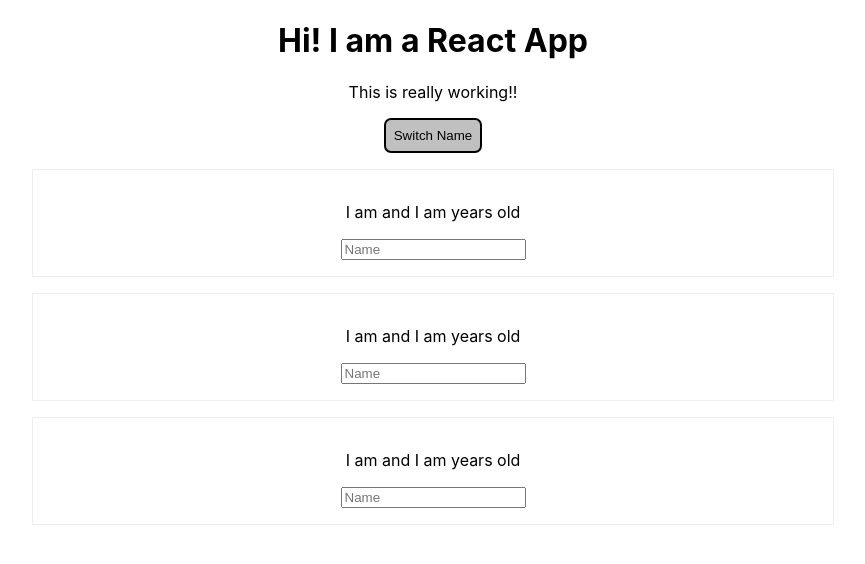
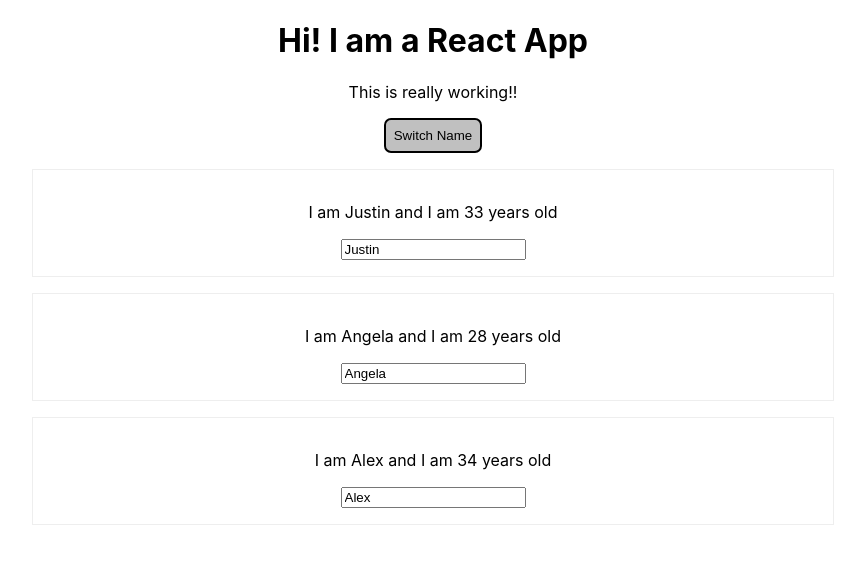
Before and after one commit to justgarcia5/react, a React (Create React App) app: page / in a window 1280 px wide. Both pictures are taken after a click on the button "Switch Name". Shown: the top 564 px of the page, without its empty margins (207-1072 px from the left). Built offline with nearby package versions, Linux system fonts and the light colour scheme.

Commit message:
added a delete persons handle

```diff
--- a/src/App.js
+++ b/src/App.js
@@ -13,18 +13,12 @@
     showPersons: false
   }
 
-  nameSwitchHandler = () => {
-    // console.log('was clicked')
+  deletePersonHandler = (personIndex) => {
+    const persons = this.state.persons
+    persons.splice(personIndex, 1)
     this.setState({
-      persons: [
-        { name: 'Michael', age: 34},
-        { name: 'Angela', age: 28 },
-        { name: 'Jesus', age: 34 }
-      ],
-      otherState: 'this is a new value'
+      persons: persons
     })
-    console.log(this.state.otherState)
-
   }
 
   nameChangeHandler = (event) => {
@@ -58,10 +52,11 @@
     if(this.state.showPersons) {
       persons = (
         <div>
-          {this.state.persons.map(person => {
+          {this.state.persons.map((person, index) => {
             return <Person
-              name={persons.name}
-              age={persons.age}
+              click={() => this.deletePersonHandler(index)}
+              name={person.name}
+              age={person.age}
             />
           })}
         </div>
```
